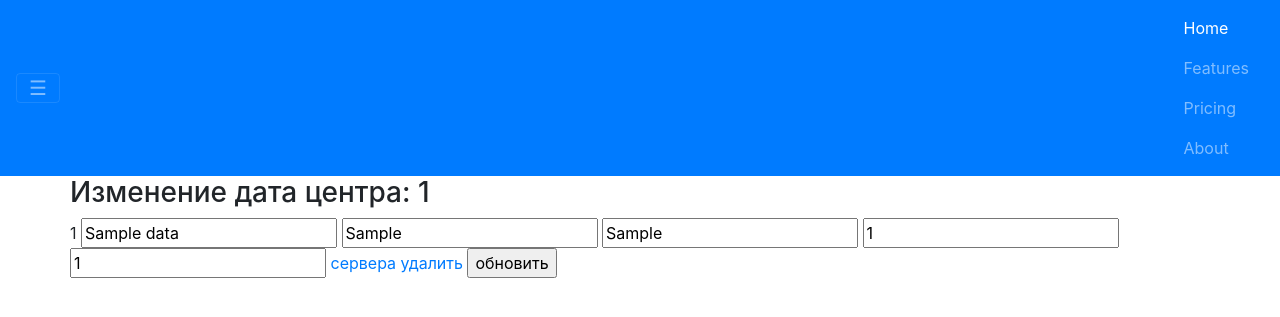
After one commit to tr-nikolai/BEproject, a Flask app: page /data/1/edit/ in a window 1280 px wide, after a click that opens the changed part. The commit adds this page. Shown: the top 317 px of the page. Run offline with Flask 2, Linux system fonts and the light colour scheme; tables that the repository leaves empty hold one stand-in row (values such as "Sample post"); some libraries are stand-ins or nearby versions.

Commit message:
added 2 tamplate and editing DATA

```diff
--- a/app.py
+++ b/app.py
@@ -1,10 +1,69 @@
-from flask import Flask, render_template
-from config import Configuration
+from flask import Flask, render_template, request, abort, url_for
+from flask_sqlalchemy import SQLAlchemy
 
 
+#  config
 app = Flask(__name__)
-app.config.from_object(Configuration)
+app.config['SQLALCHEMY_DATABASE_URI'] = 'sqlite:///testes.db'
+app.config['SQLALCHEMY_TRACK_MODIFICATIONS'] = False
+db = SQLAlchemy(app)
 
-@app.route('/')
-def home():
-    return render_template('index.html')
+
+#  models
+class Data(db.Model):
+    id = db.Column(db.Integer, primary_key=True)
+    name_data = db.Column(db.String(100), nullable=False)
+    place_conutry = db.Column(db.String(100), nullable=False)
+    place_city = db.Column(db.String(100), nullable=False)
+    slot_servers = db.Column(db.Integer, nullable=False)
+    data_tier = db.Column(db.Integer, nullable=False)
+
+    servers = db.relationship('Server', backref='data') # у серверов обращаться по имени data server = Servers(name='c3p0', data=anthony) где anthony обьект Data
+
+    def __repr__(self):
+        return '<data {} id = {} >'.format(self.name_data, self.id)
+
+
+class Server(db.Model):
+    id = db.Column(db.Integer, primary_key=True)
+    name_server = db.Column(db.String(100), nullable=False)
+    manufacturer = db.Column(db.String(100), nullable=False)
+    model_server = db.Column(db.String(100), nullable=False)
+    serial_number = db.Column(db.String(100), nullable=False)
+    os = db.Column(db.String(100), nullable=False)
+
+    data_id = db.Column(db.Integer, db.ForeignKey('data.id'))
+
+
+    def __repr__(self):
+        return '<server {} >'.format(self.name_server)
+
+#  view
+@app.route('/', methods=['GET'])
+def index():
+    data = Data.query.all()
+    return render_template('index.html', data=data)
+
+
+@app.route('/data/<id>/edit/', methods=['GET', 'POST'])
+def data_edit(id):
+    data = Data.query.filter_by(id=id).first()
+    if not data:
+        abort(404)
+    if request.method == 'POST': #  принимаем достаем данные и перерисовываем страницу
+        data.name_data = request.form['name_data']
+        print(request.form)
+        db.session.commit()
+        return render_template('data_edit.html', data=data)
+    return render_template('data_edit.html', data=data)
+
+
+@app.route('/data/create', methods=['GET', 'POST'])
+def data_create():   #  создание дата центра
+    return None
+
+
+
+
+if __name__ == '__main__':
+    app.run(debug=True)
--- a/config.py
+++ /dev/null
@@ -1,2 +0,0 @@
-class Configuration(object):
-    DEBUG = True
--- a/main.py
+++ /dev/null
@@ -1,5 +0,0 @@
-from app import app
-
-
-if __name__ == '__main__':
-    app.run()
--- /dev/null
+++ b/templates/base.html
@@ -0,0 +1,59 @@
+<!DOCTYPE html>
+<html lang="en">
+<head>
+    <meta charset="UTF-8">
+    <title>
+        {% block title %}
+        базовая страница
+        {% endblock %} | Flask app
+    </title>
+    <meta name="viewport" content="width=device-width, initial-scale=1, shrink-to-fit=no">
+    <meta http-equiv="x-ua-compatible" content="ie=edge">
+
+    <!-- Bootstrap CSS -->
+    <link rel="stylesheet" href="https://maxcdn.bootstrapcdn.com/bootstrap/4.0.0-alpha.4/css/bootstrap.min.css"
+          integrity="2hfp1SzUoho7/TsGGGDaFdsuuDL0LX2hnUp6VkX3CUQ2K4K+xjboZdsXyp4oUHZj" crossorigin="anonymous">
+</head>
+<body>
+<!--навигация-->
+
+    <nav class="navbar navbar-dark bg-primary">
+        <button class="navbar-toggler hidden-sm-up" type="button" data-toggle="collapse" data-target="#exCollapsingNavbar2"
+            aria-controls="exCollapsingNavbar2" aria-expanded="false" aria-label="Toggle navigation">
+        &#9776;
+        </button>
+        <div class="collapse navbar-toggleable-xs" id="exCollapsingNavbar2">
+            <div class="container">
+                <ul class="nav navbar-nav">
+                    <li class="nav-item active">
+                        <a class="nav-link" href="/">Home <span class="sr-only">(current)</span></a>
+                    </li>
+                    <li class="nav-item">
+                        <a class="nav-link" href="#">Features</a>
+                    </li>
+                    <li class="nav-item">
+                        <a class="nav-link" href="#">Pricing</a>
+                    </li>
+                    <li class="nav-item">
+                        <a class="nav-link" href="#">About</a>
+                    </li>
+                </ul>
+            </div>
+        </div>
+    </nav>
+    <div class="container">
+        <div class="row">
+            {% block content %}
+            {% endblock %}
+        </div>
+    </div>
+
+    <script src="https://ajax.googleapis.com/ajax/libs/jquery/3.0.0/jquery.min.js"
+            integrity="sha384-THPy051/pYDQGanwU6poAc/hOdQxjnOEXzbT+OuUAFqNqFjL+4IGLBgCJC3ZOShY" crossorigin="anonymous"></script>
+    <script src="https://cdnjs.cloudflare.com/ajax/libs/tether/1.2.0/js/tether.min.js"
+            integrity="sha384-Plbmg8JY28KFelvJVai01l8WyZzrYWG825m+cZ0eDDS1f7d/js6ikvy1+X+guPIB" crossorigin="anonymous"></script>
+    <script src="https://maxcdn.bootstrapcdn.com/bootstrap/4.0.0-alpha.4/js/bootstrap.min.js"
+            integrity="VjEeINv9OSwtWFLAtmc4JCtEJXXBub00gtSnszmspDLCtC0I4z4nqz7rEFbIZLLU" crossorigin="anonymous"></script>
+
+    </body>
+</html>
--- /dev/null
+++ b/templates/data_edit.html
@@ -0,0 +1,18 @@
+{% extends 'base.html' %}
+{% block content %}
+<h3> Изменение дата центра: {{ data.id }}</h3>
+<form method="POST">
+    {{ data.id }}
+    <input type="text" name="name_data" value="{{ data.name_data }}">
+    <input type="text" name="place_conutry" value="{{ data.place_conutry }}">
+    <input type="text" name="place_city" value="{{ data.place_city}}">
+    <input type="text" name="slot_servers" value="{{ data.slot_servers}}">
+    <input type="text" name="data_tier" value="{{ data.data_tier}}">
+    <a href="">сервера</a></td>
+    <a href=" ">удалить</a></td>
+    <input type="submit" value="обновить">
+</form>
+
+
+
+{% endblock %}
```
Also changed, not shown: templates/index.html (+32 -10 lines), view.py (deleted), 1 other file.
